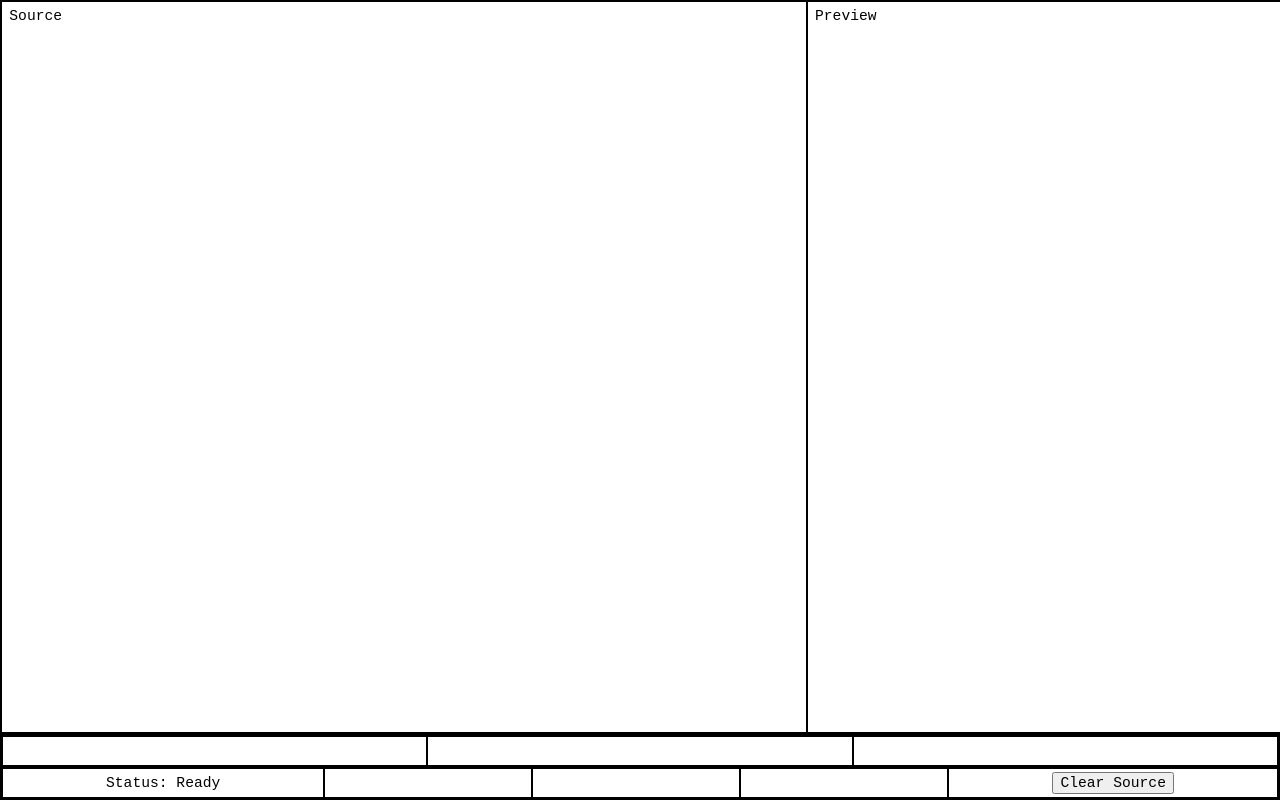
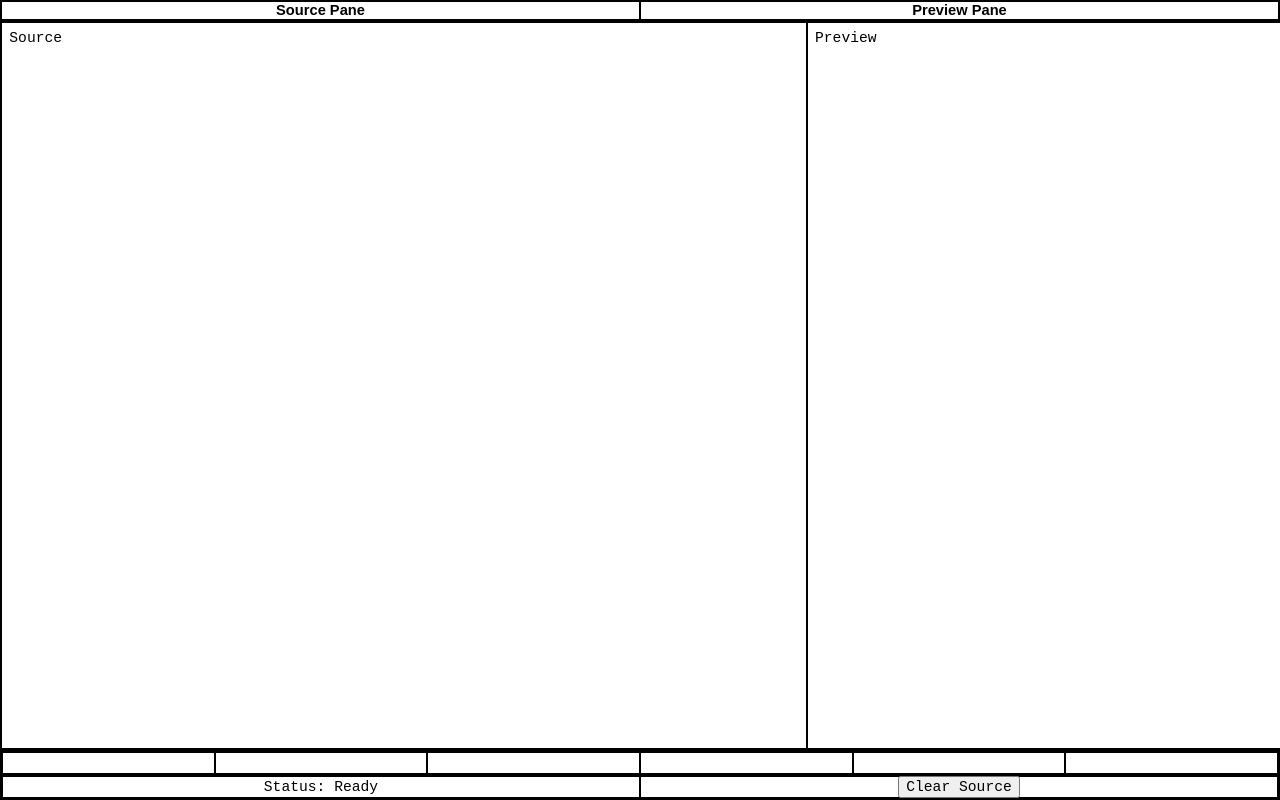
Before and after one commit to zacjszewczyk/proofer, a plain HTML site: page proofer.html in a window 1280 px wide. Shown: the top 800 px of the page. Drawn offline with Linux system fonts and the light colour scheme.

Commit message:
Added header and adjusted layout

```diff
--- a/proofer.html
+++ b/proofer.html
@@ -148,6 +148,18 @@
 			display: flex;
 			flex-direction: column;
 		}
+		#labels {
+		    display: flex;
+		}
+		#labels div {
+			flex: 1 1 auto;
+			width: 50%;
+			display: flex;
+			justify-content: center;
+			font-family: "Arial";
+			font-weight: bold;
+			padding: 1pt 0;
+		}
         #display_area {
 			display: flex;
 			flex: 1 1 auto;
@@ -168,13 +180,13 @@
 			flex-shrink: 0;
         }
         #stats_bar, #status_bar {
-			height: 2rem;
+			height: 1.5rem;
 			flex: 1 1 auto;
 			display: flex;
 			flex-direction: row;
         }
 		#stats_bar div, #status_bar div {
-			flex: 1 1 auto;
+			flex: 1 1 50%;
 			display: flex;
 			align-items: center;
 			justify-content: center;
@@ -184,6 +196,10 @@
 
 <!-- Page body -->
 <body>
+	<div id="labels">
+		<div>Source Pane</div>
+		<div>Preview Pane</div>
+	</div>
     <div id="display_area">
         <div id="source_pane" contenteditable="true">
             <p>Source</p>
@@ -197,12 +213,12 @@
             <div></div>
 			<div></div>
 			<div></div>
+			<div></div>
+			<div></div>
+			<div></div>
         </div>
         <div id="status_bar">
             <div>Status: Ready</div>
-			<div></div>
-			<div></div>
-			<div></div>
 			<div><input type="button" value="Clear Source" id="clear_button" /></div>
         </div>
     </div>
```
